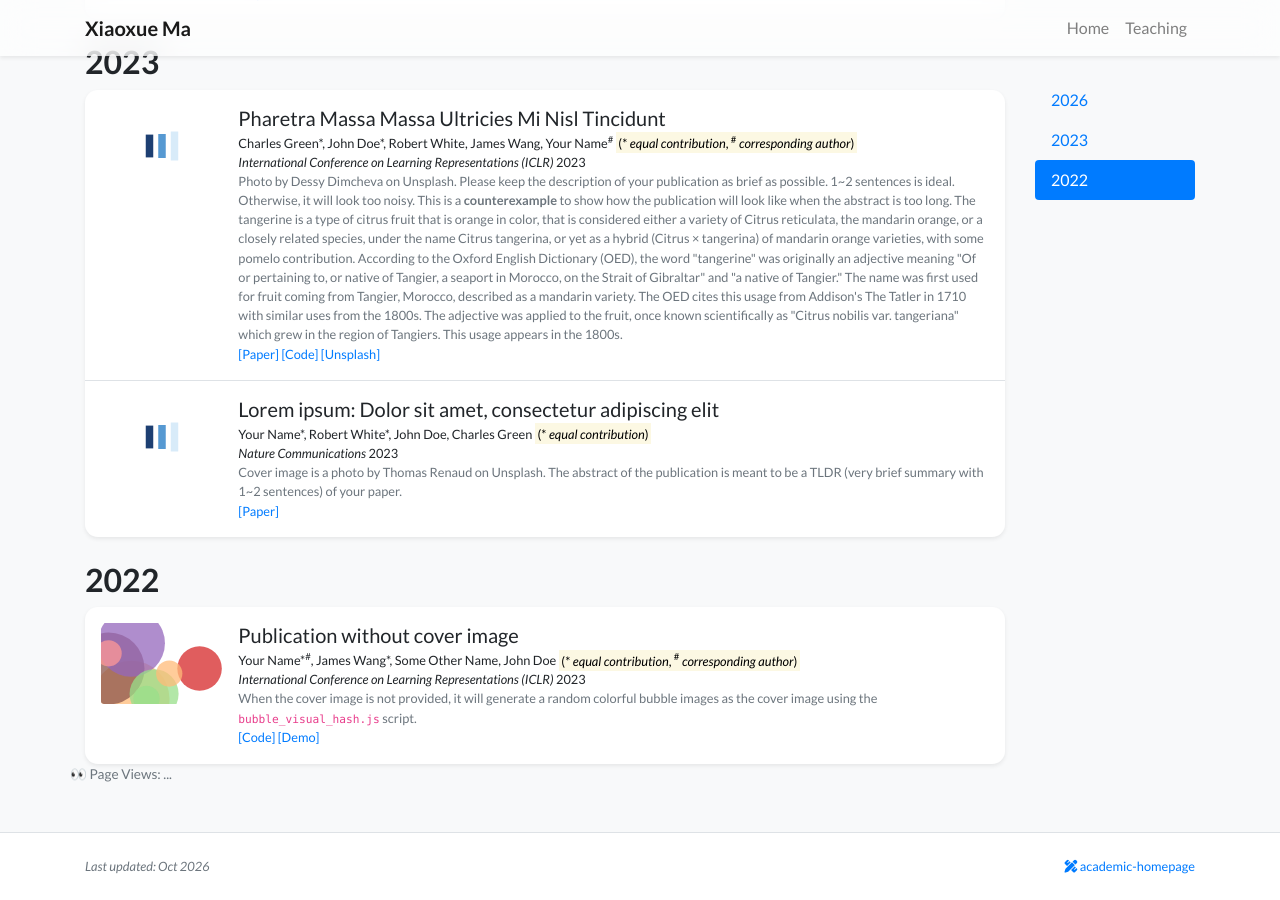
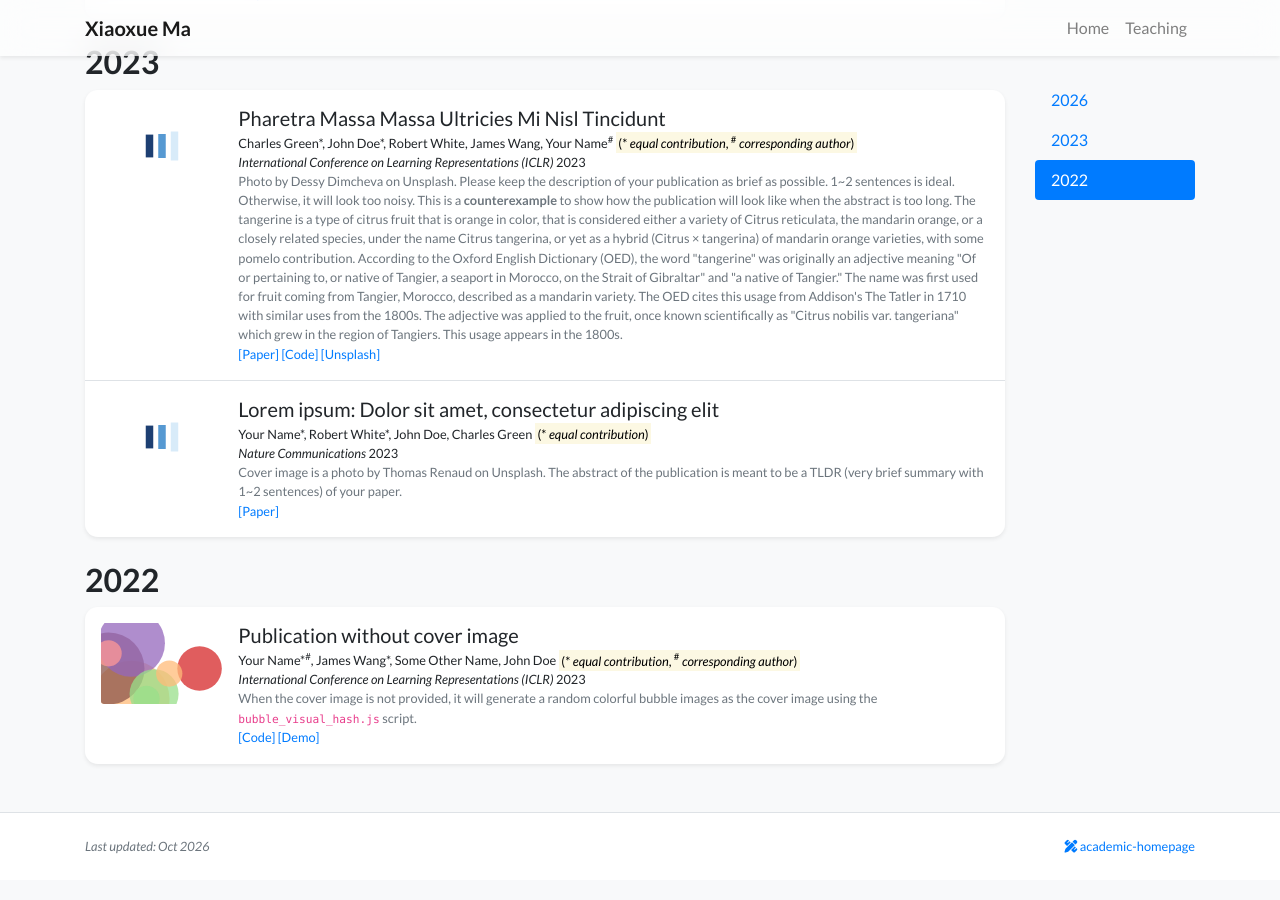
Before and after one commit to xiaoxuemakayley/xiaoxuemakayley.github.io, a Jekyll site: the page built from publications.html, in a window 1280 px wide and 900 px high, scrolled down 2176 px. Built offline with Jekyll 4.4.1, drawn with Linux system fonts in a browser that asks for light colours; nearby versions of some CDN libraries; a style sheet for code colours, icons or effects is not loaded.

Commit message:
Remove Vercount tracking code from publications.html
Removed Vercount statistics script and related HTML.

```diff
--- a/publications.html
+++ b/publications.html
@@ -28,17 +28,3 @@ body_attr: >-
             {% endfor %}
         </div>
     </div>
-   <!-- 👇 从这里开始插入 👇 -->
-        <hr class="my-4">
-
-        <!-- 引入 Vercount 统计脚本 -->
-        <script defer src="https://cn.vercount.one/js"></script>
-
-        <!-- 显示浏览量的文字和图标 -->
-        <div class="text-end text-muted" style="font-size: 0.85rem;">
-            <span>👀 Page Views: </span>
-            <span id="vercount_value_page_pv">...</span>
-        </div>
-        <!-- 👆 到这里结束插入 👆 -->
-
-</div>
```
